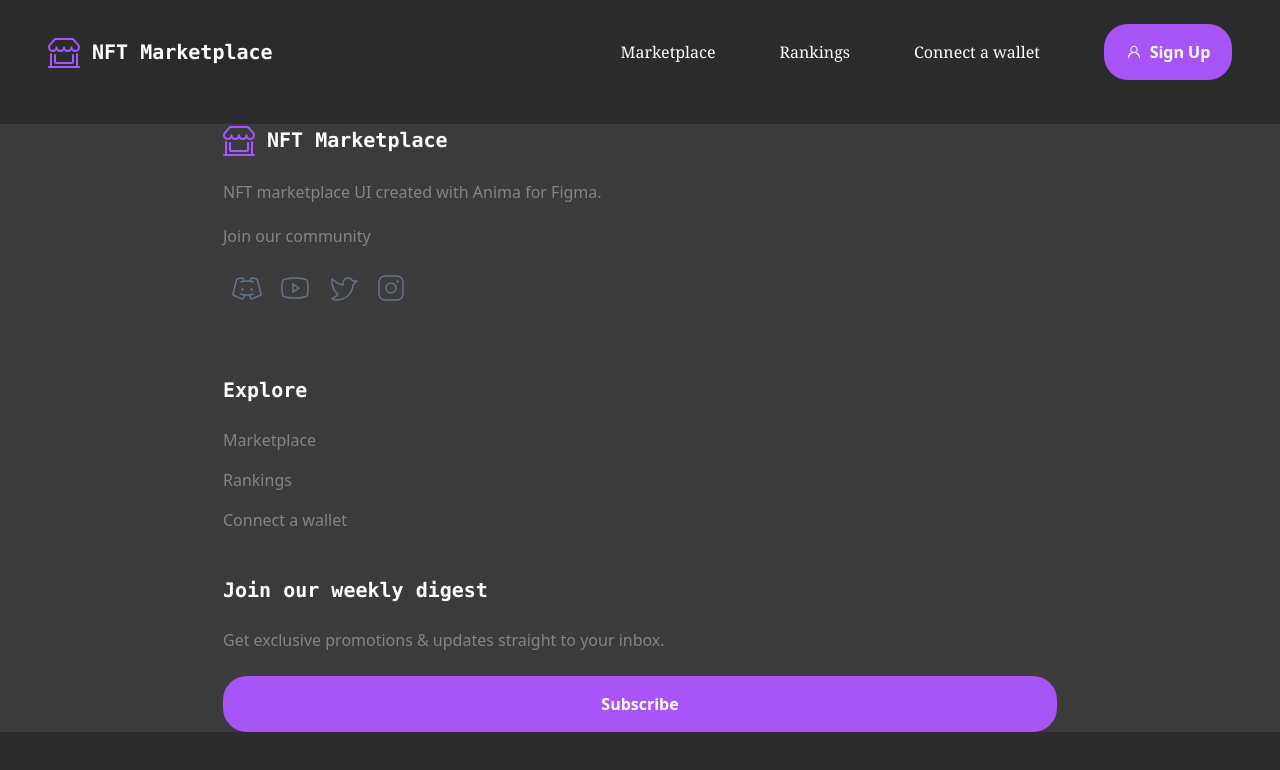
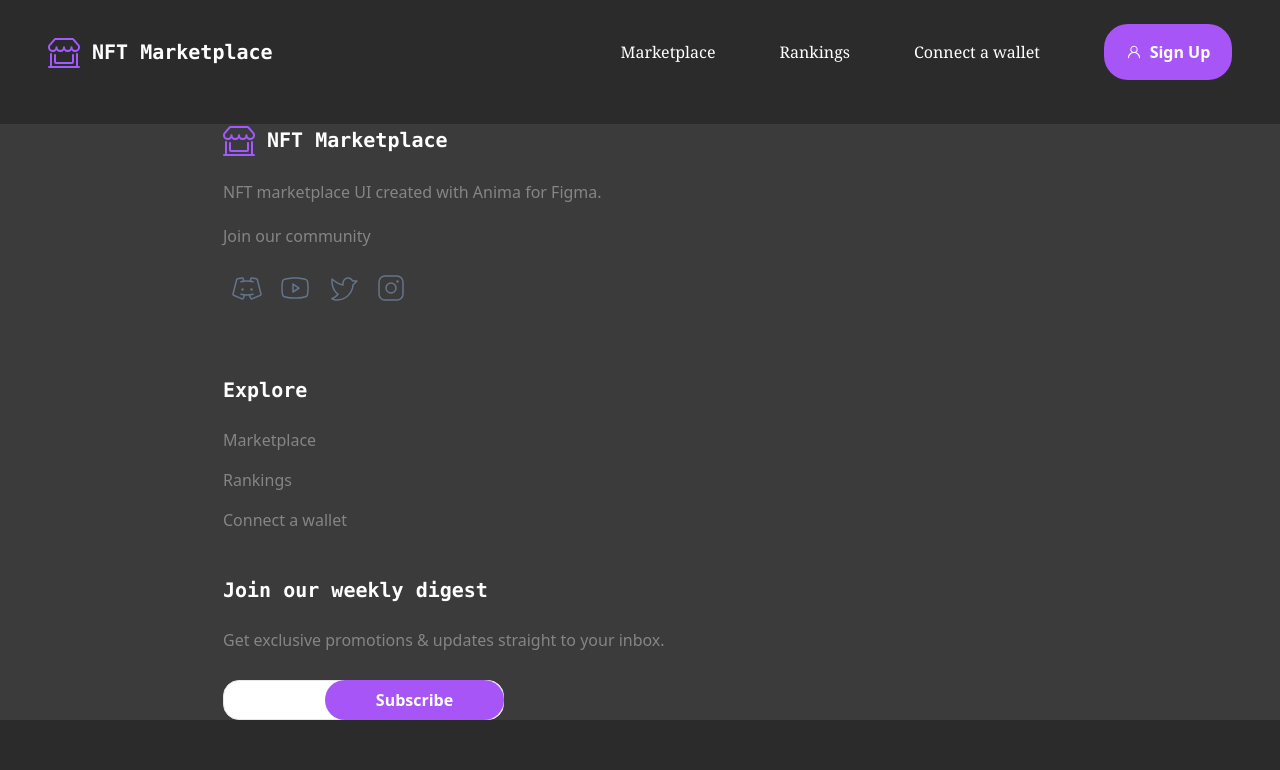
Before and after one commit to Panteagh/NFT-Marketplace, a React (Vite) app: page /Marketplace in a window 1280 px wide. Shown: the top 770 px of the page. Built offline with nearby package versions, Linux system fonts and the light colour scheme.

Commit message:
make subscribe button

```diff
--- a/src/components/Button/Button.jsx
+++ b/src/components/Button/Button.jsx
@@ -6,7 +6,7 @@ function Button({label , icon , style}) {
   }
   return (
     <>
-      <button className={`${style} bg-purple-500  rounded-3xl h-14 flex justify-center items-center gap-2 font-sans font-semibold text-base text-white button`}>
+      <button className={`${style} bg-purple-500  rounded-3xl h-14 flex justify-center items-center gap-2 font-sans font-semibold text-base text-white button transition duration-300 ease-in-out hover:bg-violet-700 hover:ring-2 hover:ring-violet-800 hover:shadow-xl hover:shadow-violet-500 focus:ring-violet-300 focus:shadow-violet-400`}>
         {icon}
         {label}
       </button>
--- a/src/components/Footer/Footer.jsx
+++ b/src/components/Footer/Footer.jsx
@@ -4,6 +4,7 @@ import Links from "../links/Links";
 import { Link } from "react-router-dom";
 import Container from "../container/Container";
 import Button from "../Button/Button";
+import Input from "../inputs/Input";
 
 function Footer() {
   return (
@@ -49,8 +50,11 @@ function Footer() {
             <p className="lg:w-56 mt-6  ">
               Get exclusive promotions & updates straight to your inbox.
             </p>
+            <div className="flex w-full ">
+            <Input style="w-[179px relative] " button={<Button style='h-[40px] w-[179px] right-0 rounded-2xl' label="Subscribe" />}/>
 
-            <Button style="lg:w-44 mt-6 md:w-full " label="Subscribe" />
+
+            </div>
           </div>
         </div>
       </Container>
--- a/src/components/inputs/Input.jsx
+++ b/src/components/inputs/Input.jsx
@@ -1,6 +1,6 @@
 import React from "react";
 
-function Input({label , icon}) {
+function Input({label , icon , button , style}) {
   return (
     <div>
       <div className="[--clr:#1f1f1f] dark:[--clr:#999999] relative flex flex-row items-center mt-7">
@@ -25,26 +25,9 @@ function Input({label , icon}) {
         <span className="pointer-events-none absolute z-[+1] left-0 top-0 bottom-0 flex items-center justify-center size-[40px] text-[--clr] peer-focus-visible:hidden peer-[:not(:placeholder-shown)]:hidden">
           {icon}
         </span>
-        <div className="group w-[40px] absolute top-0 bottom-0 right-0 flex items-center justify-center text-[--clr] peer-focus-visible:text-purple-500 peer-focus-visible:[&amp;_span]:border-teal-600">
-          <svg
-            xmlns="http://www.w3.org/2000/svg"
-            width="1rem"
-            height="1rem"
-            stroke-linejoin="round"
-            stroke-linecap="round"
-            viewBox="0 0 24 24"
-            stroke-width="2"
-            fill="none"
-            stroke="currentColor"
-          >
-            <path fill="none" d="M0 0h24v24H0z" stroke="none"></path>
-            <path d="M3 12a9 9 0 1 0 18 0a9 9 0 0 0 -18 0"></path>
-            <path d="M12 8v4"></path>
-            <path d="M12 16h.01"></path>
-          </svg>
-          <span className="text-sm absolute cursor-default select-none rounded-2xl px-1.5 opacity-0 right-0 -z-10 transition-all duration-300 group-hover:opacity-100 group-hover:-translate-y-[calc(100%+18px)]">
-            Required!
-          </span>
+        <div className={`group ${style} absolute top-0 bottom-0 right-0 flex items-center justify-center text-[--clr] peer-focus-visible:text-purple-500 peer-focus-visible:[&amp;_span]:border-teal-600`}>
+          {button}
+
         </div>
       </div>
     </div>
```
